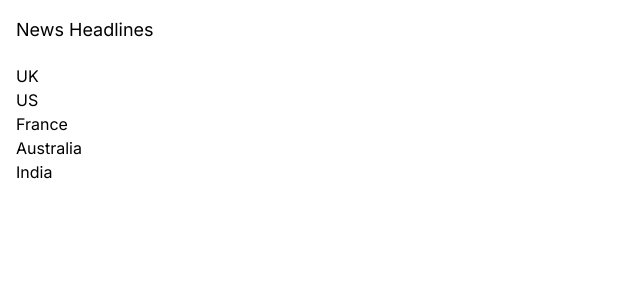
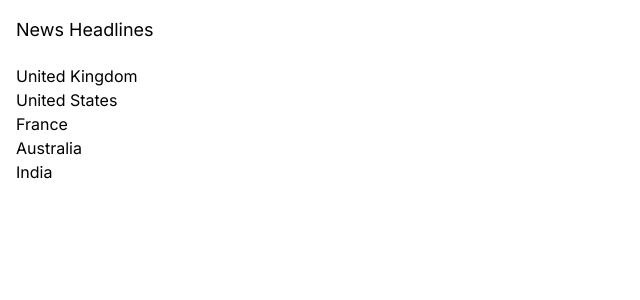
Before and after one commit to joethemagician/news-app-test, a Next.js app: page / in a window 1280 px wide. Shown: the top 300 px of the page, without its empty margins (0-640 px from the left). Built offline with nearby package versions, Linux system fonts and the light colour scheme.

Commit message:
Update country names on homepage

```diff
--- a/app/page.tsx
+++ b/app/page.tsx
@@ -3,8 +3,8 @@ export default function Home() {
     <main>
       <h1 className="text-lg mb-5">News Headlines</h1>
       <ul>
-          <li><a href="/headlines/gb">UK</a></li>
-          <li><a href="/headlines/us">US</a></li>
+          <li><a href="/headlines/gb">United Kingdom</a></li>
+          <li><a href="/headlines/us">United States</a></li>
           <li><a href="/headlines/fr">France</a></li>
           <li><a href="/headlines/au">Australia</a></li>
           <li><a href="/headlines/in">India</a></li>
```
